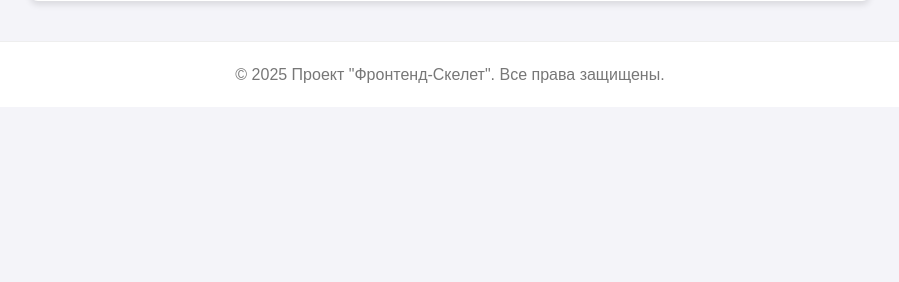
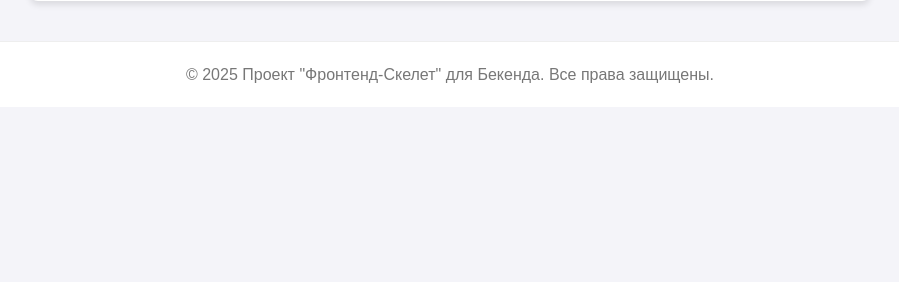
Before and after one commit to Vladyslav147/Test_home, a Django app: page /users/ in a window 1280 px wide. Shown: the part 480-762 px from the top of the page, without its empty margins (190-1089 px from the left). Run offline with Django 5.2, Linux system fonts and the light colour scheme; data comes from the database, SQL or seed files in the repository; both versions use the stored data as it was after the commit.

Commit message:
Проверка и готовый проект

```diff
--- a/templates/users.html
+++ b/templates/users.html
@@ -32,7 +32,7 @@
     </main>
 
     <footer>
-        &copy; 2025 Проект "Фронтенд-Скелет". Все права защищены.
+        &copy; 2025 Проект "Фронтенд-Скелет" для Бекенда. Все права защищены.
     </footer>
 
 {% endblock %}
```
Also changed, not shown: db.sqlite3.
